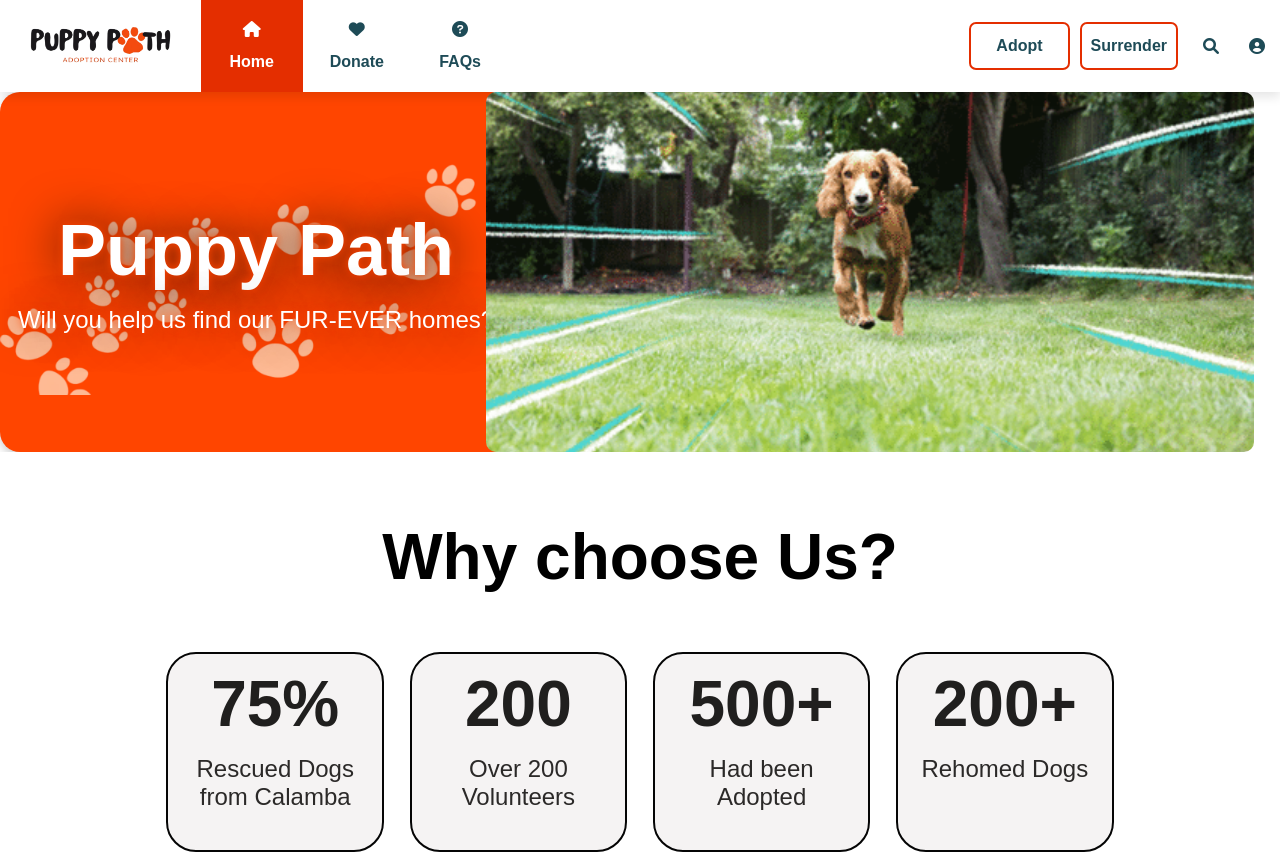
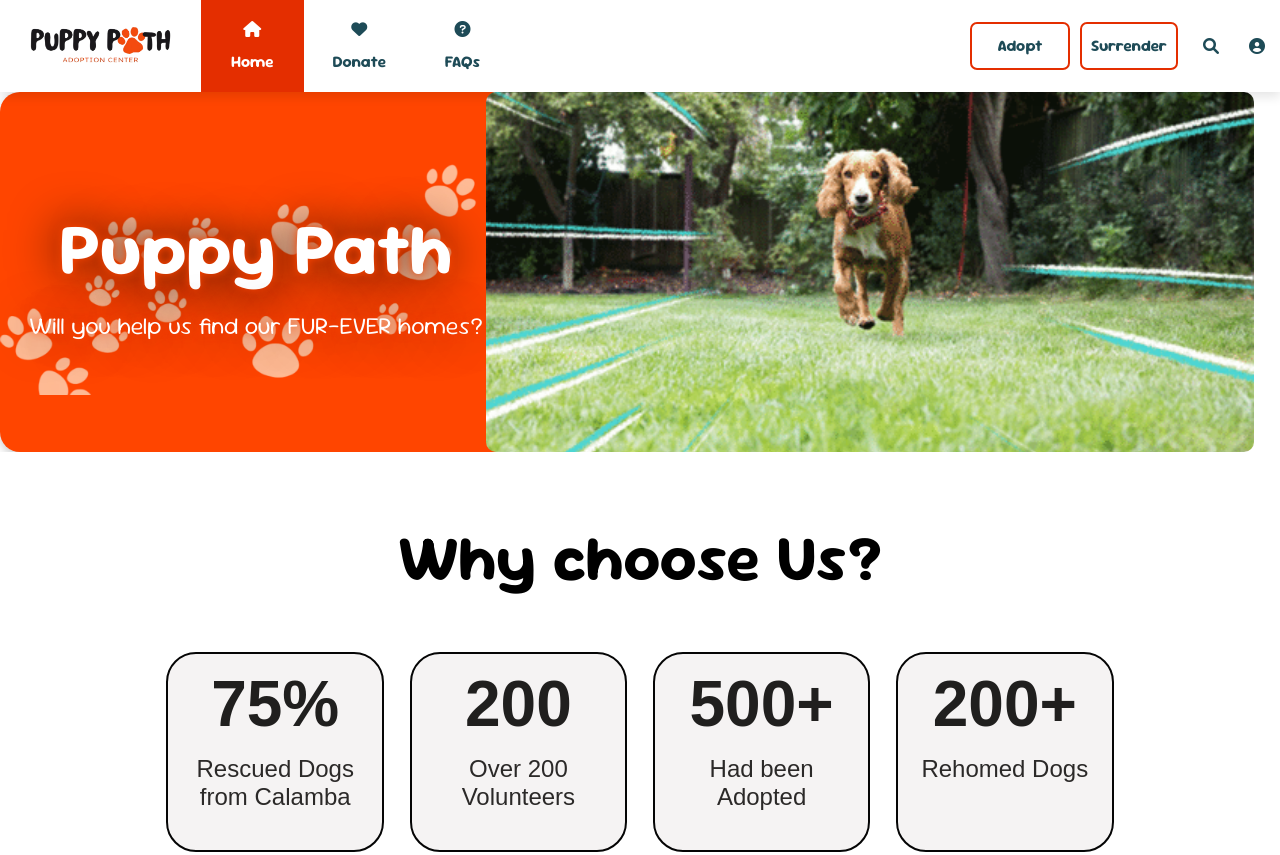
Before and after one commit to jennilynpataueg/PuppyPath_Website_Final, a plain HTML site: page index.html in a window 1280 px wide. Shown: the top 855 px of the page. Drawn offline with nearby package versions, Linux system fonts and the light colour scheme; the site is published under a folder, as on GitHub Pages, so addresses that start at the root find nothing.

Commit message:
Summary: Add index.html and fix all paths for GitHub Pages compatibility  - Created index.html in root directory for GitHub Pages - Converted all absolute paths to relative paths in HTML fil

```diff
--- a/CSS/adopt-form.css
+++ b/CSS/adopt-form.css
@@ -1,16 +1,16 @@
 @font-face {
   font-family: 'SourGummy-Bold';
-  src: url('/Fonts/Sour_Gummy/static/SourGummy-Bold.ttf');
+  src: url('../Fonts/Sour_Gummy/static/SourGummy-Bold.ttf');
 }
 
 @font-face {
   font-family: 'SourGummy-Light';
-  src: url(/Fonts/Sour_Gummy/static/SourGummy-Light.ttf);
+  src: url(../Fonts/Sour_Gummy/static/SourGummy-Light.ttf);
 }
 
 @font-face {
 font-family: 'SourGummy-Medium';
-src: url(/Fonts/Sour_Gummy/static/SourGummy-Medium.ttf);
+src: url(../Fonts/Sour_Gummy/static/SourGummy-Medium.ttf);
 }
 
 *{
--- a/CSS/casper-about-me.css
+++ b/CSS/casper-about-me.css
@@ -1,16 +1,16 @@
 @font-face {
   font-family: 'SourGummy-Bold';
-  src: url('/Fonts/Sour_Gummy/static/SourGummy-Bold.ttf');
+  src: url('../Fonts/Sour_Gummy/static/SourGummy-Bold.ttf');
 }
 
 @font-face {
   font-family: 'SourGummy-Light';
-  src: url(/Fonts/Sour_Gummy/static/SourGummy-Light.ttf);
+  src: url(../Fonts/Sour_Gummy/static/SourGummy-Light.ttf);
 }
 
 @font-face {
 font-family: 'SourGummy-Medium';
-src: url(/Fonts/Sour_Gummy/static/SourGummy-Medium.ttf);
+src: url(../Fonts/Sour_Gummy/static/SourGummy-Medium.ttf);
 }
 
 *{
--- a/CSS/cersei-about-me.css
+++ b/CSS/cersei-about-me.css
@@ -1,16 +1,16 @@
 @font-face {
   font-family: 'SourGummy-Bold';
-  src: url('/Fonts/Sour_Gummy/static/SourGummy-Bold.ttf');
+  src: url('../Fonts/Sour_Gummy/static/SourGummy-Bold.ttf');
 }
 
 @font-face {
   font-family: 'SourGummy-Light';
-  src: url(/Fonts/Sour_Gummy/static/SourGummy-Light.ttf);
+  src: url(../Fonts/Sour_Gummy/static/SourGummy-Light.ttf);
 }
 
 @font-face {
 font-family: 'SourGummy-Medium';
-src: url(/Fonts/Sour_Gummy/static/SourGummy-Medium.ttf);
+src: url(../Fonts/Sour_Gummy/static/SourGummy-Medium.ttf);
 }
 
 *{
--- a/CSS/demetrey-about-me.css
+++ b/CSS/demetrey-about-me.css
@@ -1,16 +1,16 @@
 @font-face {
   font-family: 'SourGummy-Bold';
-  src: url('/Fonts/Sour_Gummy/static/SourGummy-Bold.ttf');
+  src: url('../Fonts/Sour_Gummy/static/SourGummy-Bold.ttf');
 }
 
 @font-face {
   font-family: 'SourGummy-Light';
-  src: url(/Fonts/Sour_Gummy/static/SourGummy-Light.ttf);
+  src: url(../Fonts/Sour_Gummy/static/SourGummy-Light.ttf);
 }
 
 @font-face {
 font-family: 'SourGummy-Medium';
-src: url(/Fonts/Sour_Gummy/static/SourGummy-Medium.ttf);
+src: url(../Fonts/Sour_Gummy/static/SourGummy-Medium.ttf);
 }
 
 *{
--- a/CSS/dogs-selection.css
+++ b/CSS/dogs-selection.css
@@ -1,16 +1,16 @@
 @font-face {
   font-family: 'SourGummy-Bold';
-  src: url('/Fonts/Sour_Gummy/static/SourGummy-Bold.ttf');
+  src: url('../Fonts/Sour_Gummy/static/SourGummy-Bold.ttf');
 }
 
 @font-face {
   font-family: 'SourGummy-Light';
-  src: url(/Fonts/Sour_Gummy/static/SourGummy-Light.ttf);
+  src: url(../Fonts/Sour_Gummy/static/SourGummy-Light.ttf);
 }
 
 @font-face {
 font-family: 'SourGummy-Medium';
-src: url(/Fonts/Sour_Gummy/static/SourGummy-Medium.ttf);
+src: url(../Fonts/Sour_Gummy/static/SourGummy-Medium.ttf);
 }
 
 *{
--- a/CSS/donate.css
+++ b/CSS/donate.css
@@ -1,16 +1,16 @@
 @font-face {
     font-family: 'SourGummy-Bold';
-    src: url('/Fonts/Sour_Gummy/static/SourGummy-Bold.ttf');
+    src: url('../Fonts/Sour_Gummy/static/SourGummy-Bold.ttf');
   }
 
 @font-face {
     font-family: 'SourGummy-Light';
-    src: url(/Fonts/Sour_Gummy/static/SourGummy-Light.ttf);
+    src: url(../Fonts/Sour_Gummy/static/SourGummy-Light.ttf);
 }
 
 @font-face {
   font-family: 'SourGummy-Medium';
-  src: url(/Fonts/Sour_Gummy/static/SourGummy-Medium.ttf);
+  src: url(../Fonts/Sour_Gummy/static/SourGummy-Medium.ttf);
 }
 
 *{
--- a/CSS/faqs.css
+++ b/CSS/faqs.css
@@ -1,16 +1,16 @@
 @font-face {
   font-family: 'SourGummy-Bold';
-  src: url('/Fonts/Sour_Gummy/static/SourGummy-Bold.ttf');
+  src: url('../Fonts/Sour_Gummy/static/SourGummy-Bold.ttf');
 }
 
 @font-face {
   font-family: 'SourGummy-Light';
-  src: url(/Fonts/Sour_Gummy/static/SourGummy-Light.ttf);
+  src: url(../Fonts/Sour_Gummy/static/SourGummy-Light.ttf);
 }
 
 @font-face {
 font-family: 'SourGummy-Medium';
-src: url(/Fonts/Sour_Gummy/static/SourGummy-Medium.ttf);
+src: url(../Fonts/Sour_Gummy/static/SourGummy-Medium.ttf);
 }
 
 *{
--- a/CSS/homepage.css
+++ b/CSS/homepage.css
@@ -1,26 +1,26 @@
 @font-face {
     font-family: 'SourGummy-Bold';
-    src: url('/Fonts/Sour_Gummy/static/SourGummy-Bold.ttf');
+    src: url('../Fonts/Sour_Gummy/static/SourGummy-Bold.ttf');
   }
 
 @font-face {
     font-family: 'SourGummy-Light';
-    src: url(/Fonts/Sour_Gummy/static/SourGummy-Light.ttf);
+    src: url(../Fonts/Sour_Gummy/static/SourGummy-Light.ttf);
 }
 
 @font-face {
   font-family: 'SourGummy-Medium';
-  src: url(/Fonts/Sour_Gummy/static/SourGummy-Medium.ttf);
+  src: url(../Fonts/Sour_Gummy/static/SourGummy-Medium.ttf);
 }
 
 @font-face {
     font-family: 'SourGummy-BoldItalic' ;
-    src: url(/Fonts/Sour_Gummy/static/SourGummy-BoldItalic.ttf);
+    src: url(../Fonts/Sour_Gummy/static/SourGummy-BoldItalic.ttf);
 }
 
 @font-face {
     font-family: 'SourGummy-Regular' ;
-    src: url(/Fonts/Sour_Gummy/static/SourGummy-Regular.ttf);
+    src: url(../Fonts/Sour_Gummy/static/SourGummy-Regular.ttf);
 }
 
 
--- a/CSS/jerry-about-me.css
+++ b/CSS/jerry-about-me.css
@@ -1,16 +1,16 @@
 @font-face {
   font-family: 'SourGummy-Bold';
-  src: url('/Fonts/Sour_Gummy/static/SourGummy-Bold.ttf');
+  src: url('../Fonts/Sour_Gummy/static/SourGummy-Bold.ttf');
 }
 
 @font-face {
   font-family: 'SourGummy-Light';
-  src: url(/Fonts/Sour_Gummy/static/SourGummy-Light.ttf);
+  src: url(../Fonts/Sour_Gummy/static/SourGummy-Light.ttf);
 }
 
 @font-face {
 font-family: 'SourGummy-Medium';
-src: url(/Fonts/Sour_Gummy/static/SourGummy-Medium.ttf);
+src: url(../Fonts/Sour_Gummy/static/SourGummy-Medium.ttf);
 }
 
 *{
--- a/CSS/lottie-about-me.css
+++ b/CSS/lottie-about-me.css
@@ -1,16 +1,16 @@
 @font-face {
   font-family: 'SourGummy-Bold';
-  src: url('/Fonts/Sour_Gummy/static/SourGummy-Bold.ttf');
+  src: url('../Fonts/Sour_Gummy/static/SourGummy-Bold.ttf');
 }
 
 @font-face {
   font-family: 'SourGummy-Light';
-  src: url(/Fonts/Sour_Gummy/static/SourGummy-Light.ttf);
+  src: url(../Fonts/Sour_Gummy/static/SourGummy-Light.ttf);
 }
 
 @font-face {
 font-family: 'SourGummy-Medium';
-src: url(/Fonts/Sour_Gummy/static/SourGummy-Medium.ttf);
+src: url(../Fonts/Sour_Gummy/static/SourGummy-Medium.ttf);
 }
 
 *{
--- a/CSS/marcus-about-me.css
+++ b/CSS/marcus-about-me.css
@@ -1,16 +1,16 @@
 @font-face {
   font-family: 'SourGummy-Bold';
-  src: url('/Fonts/Sour_Gummy/static/SourGummy-Bold.ttf');
+  src: url('../Fonts/Sour_Gummy/static/SourGummy-Bold.ttf');
 }
 
 @font-face {
   font-family: 'SourGummy-Light';
-  src: url(/Fonts/Sour_Gummy/static/SourGummy-Light.ttf);
+  src: url(../Fonts/Sour_Gummy/static/SourGummy-Light.ttf);
 }
 
 @font-face {
 font-family: 'SourGummy-Medium';
-src: url(/Fonts/Sour_Gummy/static/SourGummy-Medium.ttf);
+src: url(../Fonts/Sour_Gummy/static/SourGummy-Medium.ttf);
 }
 
 *{
--- a/CSS/nolan-about-me.css
+++ b/CSS/nolan-about-me.css
@@ -1,16 +1,16 @@
 @font-face {
   font-family: 'SourGummy-Bold';
-  src: url('/Fonts/Sour_Gummy/static/SourGummy-Bold.ttf');
+  src: url('../Fonts/Sour_Gummy/static/SourGummy-Bold.ttf');
 }
 
 @font-face {
   font-family: 'SourGummy-Light';
-  src: url(/Fonts/Sour_Gummy/static/SourGummy-Light.ttf);
+  src: url(../Fonts/Sour_Gummy/static/SourGummy-Light.ttf);
 }
 
 @font-face {
 font-family: 'SourGummy-Medium';
-src: url(/Fonts/Sour_Gummy/static/SourGummy-Medium.ttf);
+src: url(../Fonts/Sour_Gummy/static/SourGummy-Medium.ttf);
 }
 
 *{
--- a/CSS/pakkun-about-me.css
+++ b/CSS/pakkun-about-me.css
@@ -1,16 +1,16 @@
 @font-face {
   font-family: 'SourGummy-Bold';
-  src: url('/Fonts/Sour_Gummy/static/SourGummy-Bold.ttf');
+  src: url('../Fonts/Sour_Gummy/static/SourGummy-Bold.ttf');
 }
 
 @font-face {
   font-family: 'SourGummy-Light';
-  src: url(/Fonts/Sour_Gummy/static/SourGummy-Light.ttf);
+  src: url(../Fonts/Sour_Gummy/static/SourGummy-Light.ttf);
 }
 
 @font-face {
 font-family: 'SourGummy-Medium';
-src: url(/Fonts/Sour_Gummy/static/SourGummy-Medium.ttf);
+src: url(../Fonts/Sour_Gummy/static/SourGummy-Medium.ttf);
 }
 
 *{
--- a/CSS/sparkle-about-me.css
+++ b/CSS/sparkle-about-me.css
@@ -1,16 +1,16 @@
 @font-face {
   font-family: 'SourGummy-Bold';
-  src: url('/Fonts/Sour_Gummy/static/SourGummy-Bold.ttf');
+  src: url('../Fonts/Sour_Gummy/static/SourGummy-Bold.ttf');
 }
 
 @font-face {
   font-family: 'SourGummy-Light';
-  src: url(/Fonts/Sour_Gummy/static/SourGummy-Light.ttf);
+  src: url(../Fonts/Sour_Gummy/static/SourGummy-Light.ttf);
 }
 
 @font-face {
 font-family: 'SourGummy-Medium';
-src: url(/Fonts/Sour_Gummy/static/SourGummy-Medium.ttf);
+src: url(../Fonts/Sour_Gummy/static/SourGummy-Medium.ttf);
 }
 
 *{
--- a/CSS/surrender-form.css
+++ b/CSS/surrender-form.css
@@ -1,16 +1,16 @@
 @font-face {
   font-family: 'SourGummy-Bold';
-  src: url('/Fonts/Sour_Gummy/static/SourGummy-Bold.ttf');
+  src: url('../Fonts/Sour_Gummy/static/SourGummy-Bold.ttf');
 }
 
 @font-face {
   font-family: 'SourGummy-Light';
-  src: url(/Fonts/Sour_Gummy/static/SourGummy-Light.ttf);
+  src: url(../Fonts/Sour_Gummy/static/SourGummy-Light.ttf);
 }
 
 @font-face {
 font-family: 'SourGummy-Medium';
-src: url(/Fonts/Sour_Gummy/static/SourGummy-Medium.ttf);
+src: url(../Fonts/Sour_Gummy/static/SourGummy-Medium.ttf);
 }
 
 *{
```
